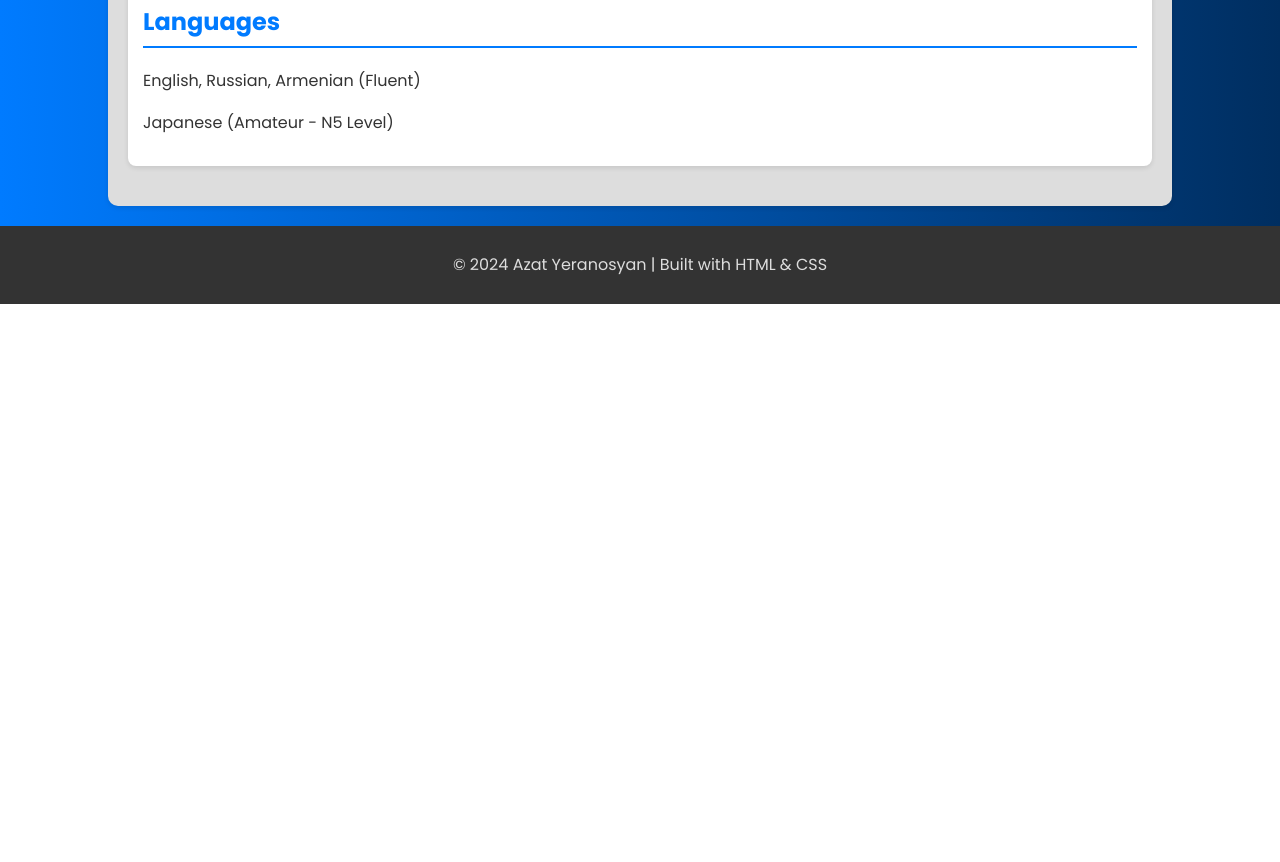
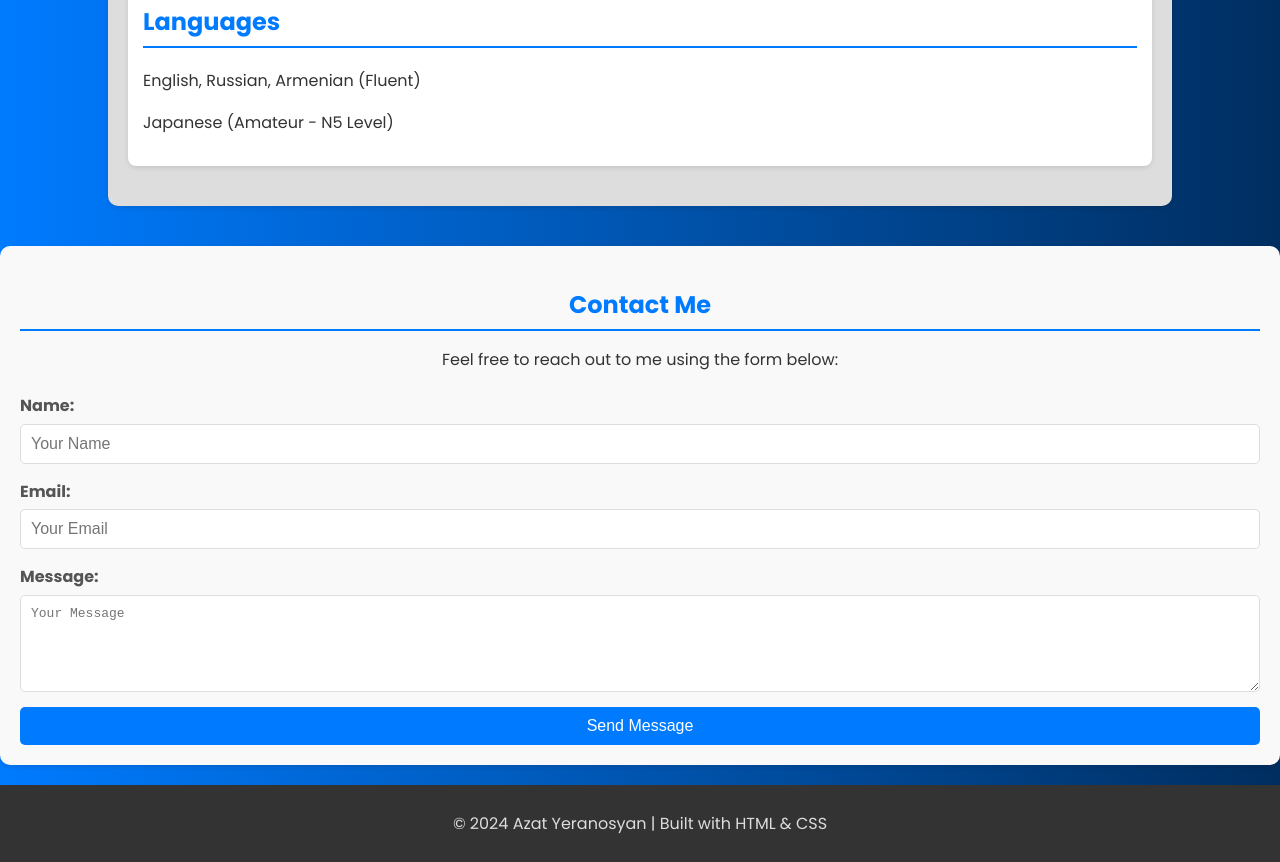
Before and after one commit to Hisslyn/Hisslyn.github.io, a plain HTML site: page cv.html in a window 1280 px wide. Shown: the part 1826-2688 px from the top of the page. Before the commit the page ends 2130 px from the top, so only its background shows below. Drawn offline with Linux system fonts and the light colour scheme.

Commit message:
Second commit

```diff
--- a/css/cv.css
+++ b/css/cv.css
@@ -155,3 +155,69 @@ footer {
 #backToTop:hover {
     background: #0056b3;
 }
+
+/* Contact Section */
+#contact {
+    margin-top: 40px;
+    padding: 20px;
+    background: #f9f9f9;
+    border-radius: 10px;
+    box-shadow: 0 2px 5px rgba(0, 0, 0, 0.1);
+}
+
+#contact h2 {
+    color: #007bff;
+    margin-bottom: 15px;
+    text-align: center;
+}
+
+#contact p {
+    text-align: center;
+    margin-bottom: 20px;
+    color: #333;
+}
+
+form {
+    display: flex;
+    flex-direction: column;
+    gap: 15px;
+}
+
+.form-group {
+    display: flex;
+    flex-direction: column;
+    gap: 5px;
+}
+
+label {
+    font-weight: bold;
+    color: #555;
+}
+
+input, textarea {
+    padding: 10px;
+    border: 1px solid #ddd;
+    border-radius: 5px;
+    font-size: 1em;
+    width: 100%;
+    box-sizing: border-box;
+}
+
+input:focus, textarea:focus {
+    border-color: #007bff;
+    outline: none;
+}
+
+button {
+    background: #007bff;
+    color: #fff;
+    padding: 10px 20px;
+    border: none;
+    border-radius: 5px;
+    cursor: pointer;
+    font-size: 1em;
+}
+
+button:hover {
+    background: #0056b3;
+}
--- a/cv.html
+++ b/cv.html
@@ -89,6 +89,26 @@
             <p>Japanese (Amateur - N5 Level)</p>
         </section>
     </main>
+    <section id="contact">
+        <h2>Contact Me</h2>
+        <p>Feel free to reach out to me using the form below:</p>
+        <form id="contactForm" action="https://formspree.io/f/mwpkndan" method="POST">
+            <div class="form-group">
+                <label for="name">Name:</label>
+                <input type="text" id="name" name="name" placeholder="Your Name" required>
+            </div>
+            <div class="form-group">
+                <label for="email">Email:</label>
+                <input type="email" id="email" name="email" placeholder="Your Email" required>
+            </div>
+            <div class="form-group">
+                <label for="message">Message:</label>
+                <textarea id="message" name="message" placeholder="Your Message" rows="5" required></textarea>
+            </div>
+            <button type="submit">Send Message</button>
+        </form>
+    </section>
+
     <footer>
         <p>© 2024 Azat Yeranosyan | Built with HTML & CSS</p>
     </footer>
--- a/js/cv.js
+++ b/js/cv.js
@@ -12,3 +12,21 @@ window.addEventListener('scroll', () => {
 function scrollToTop() {
     window.scrollTo({ top: 0, behavior: 'smooth' });
 }
+
+// Contact form submission
+const form = document.getElementById('contactForm');
+
+form.addEventListener('submit', function (event) {
+    event.preventDefault(); // Prevent default form submission behavior
+
+    const name = document.getElementById('name').value.trim();
+    const email = document.getElementById('email').value.trim();
+    const message = document.getElementById('message').value.trim();
+
+    if (name && email && message) {
+        alert('Thank you for reaching out! Your message has been sent.');
+        form.reset(); // Clear the form after submission
+    } else {
+        alert('Please fill in all fields before submitting.');
+    }
+});
```
